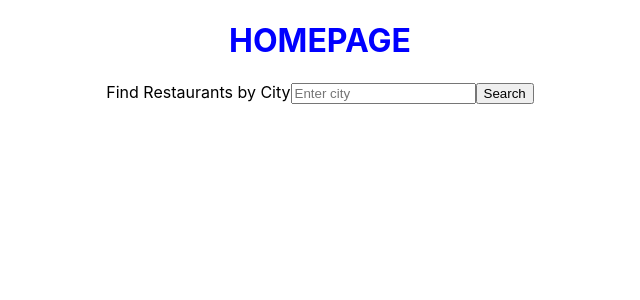
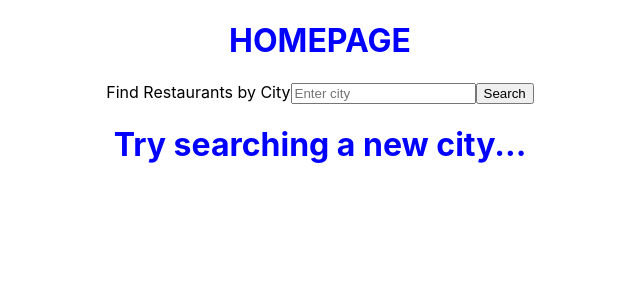
Before and after one commit to K-Noronha/find-my-restaurant, a React (Create React App) app: page / in a window 1280 px wide. Shown: the top 300 px of the page, without its empty margins (320-960 px from the left). Built offline with nearby package versions, Linux system fonts and the light colour scheme.

Commit message:
implemented reducers for search functions

```diff
--- /dev/null
+++ b/src/components/RefineSearch.js
@@ -0,0 +1,25 @@
+import React from "react";
+import { connect } from "react-redux";
+import { filterRestuarants } from "../store/actions/restaurants";
+
+const RefineSearch = ({ filterRestuarants }) => {
+  return (
+    <div>
+      <label htmlFor="refineInput">Refine your search</label>
+      <input
+        type="text"
+        placeholder="Refine your search"
+        id="refineInput"
+        onChange={(e) => filterRestuarants(e.target.value)}
+      />
+    </div>
+  );
+};
+
+const mapDispatchToProps = (dispatch) => {
+  return {
+    filterRestuarants: (e) => dispatch(filterRestuarants(e)),
+  };
+};
+
+export default connect(null, mapDispatchToProps)(RefineSearch);
--- /dev/null
+++ b/src/components/RestaurantCard.js
@@ -0,0 +1,18 @@
+import React from "react";
+/**
+ * Individual card for each restaurant
+ * @param {string} name
+ * @param {string} address
+ * @param {number} price
+ */
+const RestaurantCard = ({ name, address, price }) => {
+  return (
+    <div>
+      <h2>{name}</h2>
+      <h3>{address}</h3>
+      <h3>{"$".repeat(price)}</h3>
+    </div>
+  );
+};
+
+export default RestaurantCard;
--- /dev/null
+++ b/src/components/RestaurantList.js
@@ -0,0 +1,24 @@
+import React from "react";
+
+import RestaurantCard from "./RestaurantCard";
+
+const RestaurantList = ({ list }) => {
+  return (
+    <div>
+      {list && list.length > 0 ? (
+        list.map((item) => (
+          <RestaurantCard
+            key={item.id}
+            name={item.name}
+            address={item.address}
+            price={item.price}
+          />
+        ))
+      ) : (
+        <h1>Try searching a new city...</h1>
+      )}
+    </div>
+  );
+};
+
+export default RestaurantList;
--- a/src/components/SearchBar.js
+++ b/src/components/SearchBar.js
@@ -1,7 +1,11 @@
 import React, { useState } from "react";
-import { fetchRestaurants } from "../config";
+import { connect } from "react-redux";
+import { searchRestaurants } from "../store/actions/restaurants";
 
-const SearchBar = ({}) => {
+/**
+ * Form that perform a city search on the open table API.
+ */
+const SearchBar = ({ searchRestaurants }) => {
   const [validate, handleValidate] = useState(false);
 
   const handleSubmit = (e) => {
@@ -9,11 +13,7 @@ const SearchBar = ({}) => {
     e.preventDefault();
 
     if (inputCity.value) {
-      console.log("inputCity.value", inputCity.value);
-
-      fetchRestaurants(inputCity.value).then((res) =>
-        console.log("res.data", res.data)
-      );
+      searchRestaurants(inputCity.value);
     } else {
       inputCity.focus();
       handleValidate(true);
@@ -35,4 +35,9 @@ const SearchBar = ({}) => {
   );
 };
 
-export default SearchBar;
+const mapDispatchToProps = (dispatch) => {
+  return {
+    searchRestaurants: (e) => dispatch(searchRestaurants(e)),
+  };
+};
+export default connect(null, mapDispatchToProps)(SearchBar);
--- a/src/pages/homepage.js
+++ b/src/pages/homepage.js
@@ -1,12 +1,27 @@
 import React from "react";
+import { connect } from "react-redux";
+
 import SearchBar from "../components/SearchBar";
+import RestaurantList from "../components/RestaurantList";
+import RefineSearch from "../components/RefineSearch";
 
-const Homepage = () => {
+const Homepage = ({ list, filteredList }) => {
+  const restaurants = (filteredList.length > 0 && filteredList) || list;
   return (
     <div>
       <h1>HOMEPAGE</h1>
       <SearchBar />
+      {list.length > 0 ? <RefineSearch /> : null}
+      {list.length > 0 && filteredList.length == 0 ? (
+        <h3>Try Refining your search</h3>
+      ) : null}
+      <RestaurantList list={restaurants} />
     </div>
   );
 };
-export default Homepage;
+
+const mapStateToProps = (state) => ({
+  list: state.restaurantsReducer.list,
+  filteredList: state.restaurantsReducer.filteredList,
+});
+export default connect(mapStateToProps)(Homepage);
--- /dev/null
+++ b/src/store/actions/restaurants.js
@@ -0,0 +1,25 @@
+import { fetchRestaurants } from "../../config/index";
+
+export const filterRestuarants = (payload) => {
+  return {
+    type: "FILTER",
+    payload,
+  };
+};
+
+const updateRestaurants = (payload) => {
+  return {
+    type: "UPDATE",
+    payload,
+  };
+};
+
+export const searchRestaurants = (city) => {
+  return (dispatch) => {
+    fetchRestaurants(city)
+      .then((res) => {
+        dispatch(updateRestaurants(res.data));
+      })
+      .catch((error) => console.log("error", error));
+  };
+};
--- /dev/null
+++ b/src/store/reducers/restaurants.js
@@ -0,0 +1,33 @@
+const restaurants = {
+  list: [],
+  filteredList: [],
+};
+
+const restaurantsReducer = (state = restaurants, { type, payload }) => {
+  switch (type) {
+    case "UPDATE":
+      return {
+        ...state,
+        list: payload.restaurants,
+        filteredList: [],
+      };
+    case "FILTER":
+      var filterBy = payload.toLowerCase();
+      var filteredList = state.list.filter((element) => {
+        let details =
+          element.name.toLowerCase() +
+          element.address.toLowerCase() +
+          element.area.toLowerCase();
+        return details.indexOf(filterBy) !== -1;
+      });
+
+      return {
+        ...state,
+        filteredList,
+      };
+
+    default:
+      return state;
+  }
+};
+export default restaurantsReducer;
--- a/src/store/reducers/roots.js
+++ b/src/store/reducers/roots.js
@@ -1,5 +1,7 @@
 import { combineReducers } from "redux";
 
-const allReducers = combineReducers({});
+import restaurantsReducer from "./restaurants";
+
+const allReducers = combineReducers({ restaurantsReducer });
 
 export default allReducers;
```
